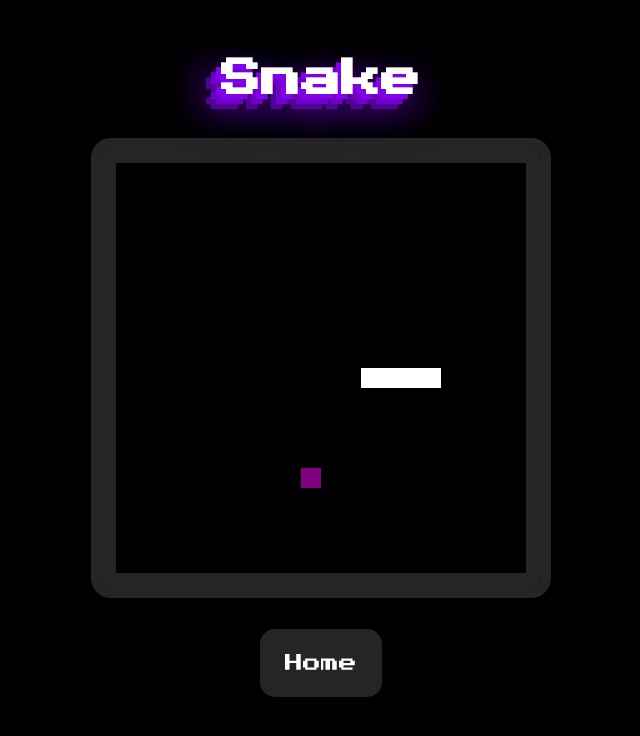
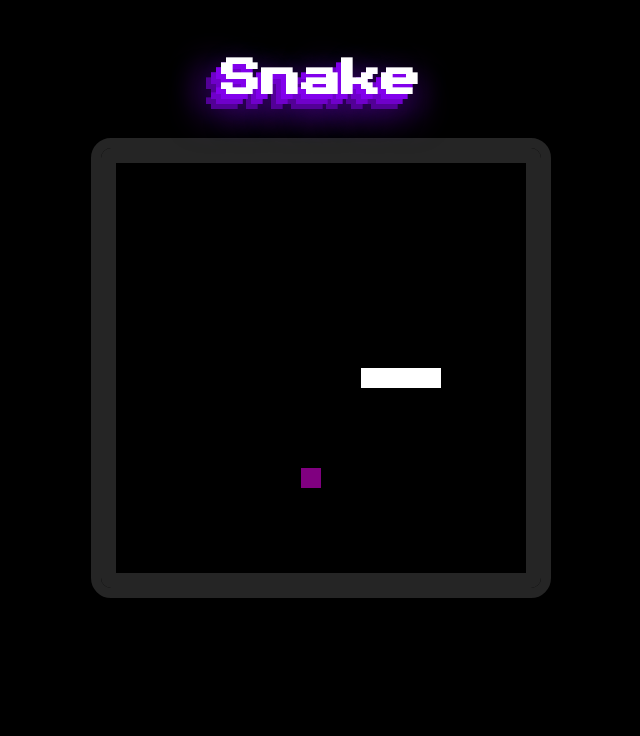
Before and after one commit to ediasv/game-hub, a plain HTML site: page games/snake/index.html in a window 1280 px wide. Shown: the whole page, without its empty margins (319-959 px from the left). Drawn offline with Linux system fonts and the light colour scheme.

Commit message:
arrumando botao home

```diff
--- a/games/snake/index.html
+++ b/games/snake/index.html
@@ -24,12 +24,6 @@
                 <canvas id="board" height="400" width="400"></canvas>
             </div>
         </div>
-
-        <div class="buttons">
-            <a href="../../index.html">
-                <button class="button" value="Home">Home</button>
-            </a>
-        </div>
     </div>
 </body>
 
```
